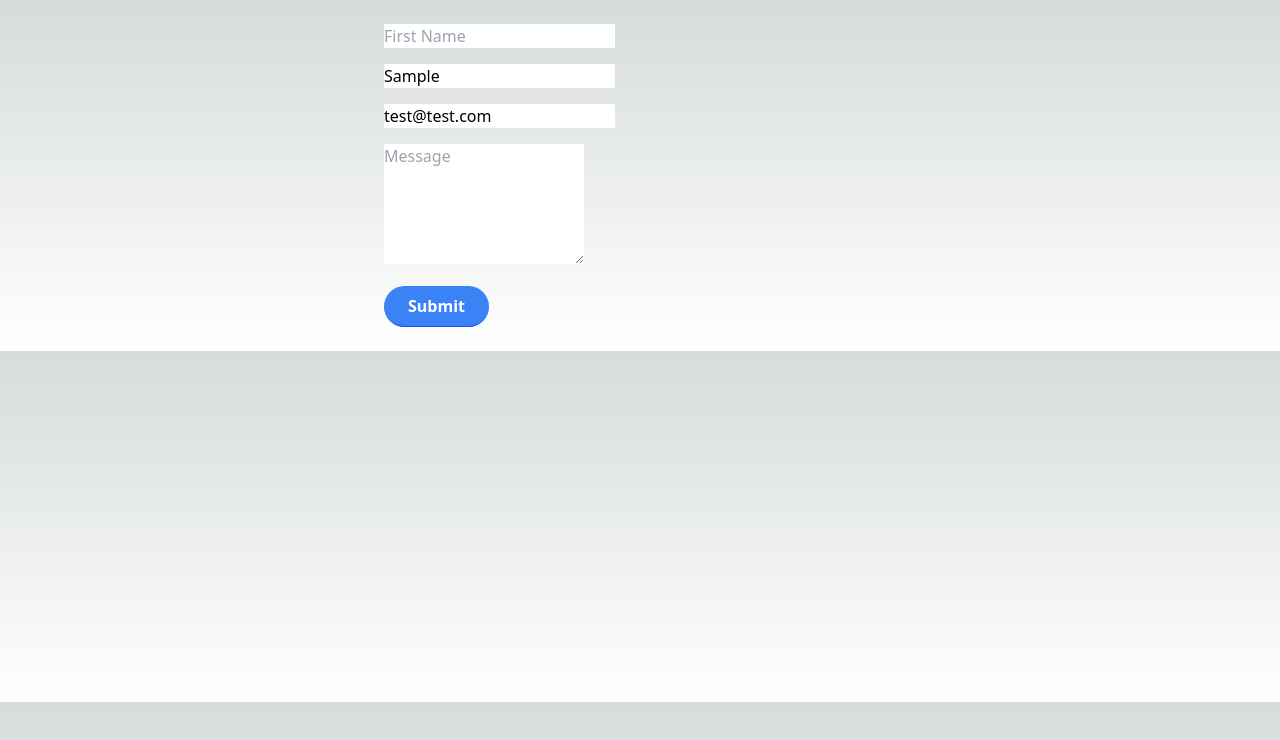
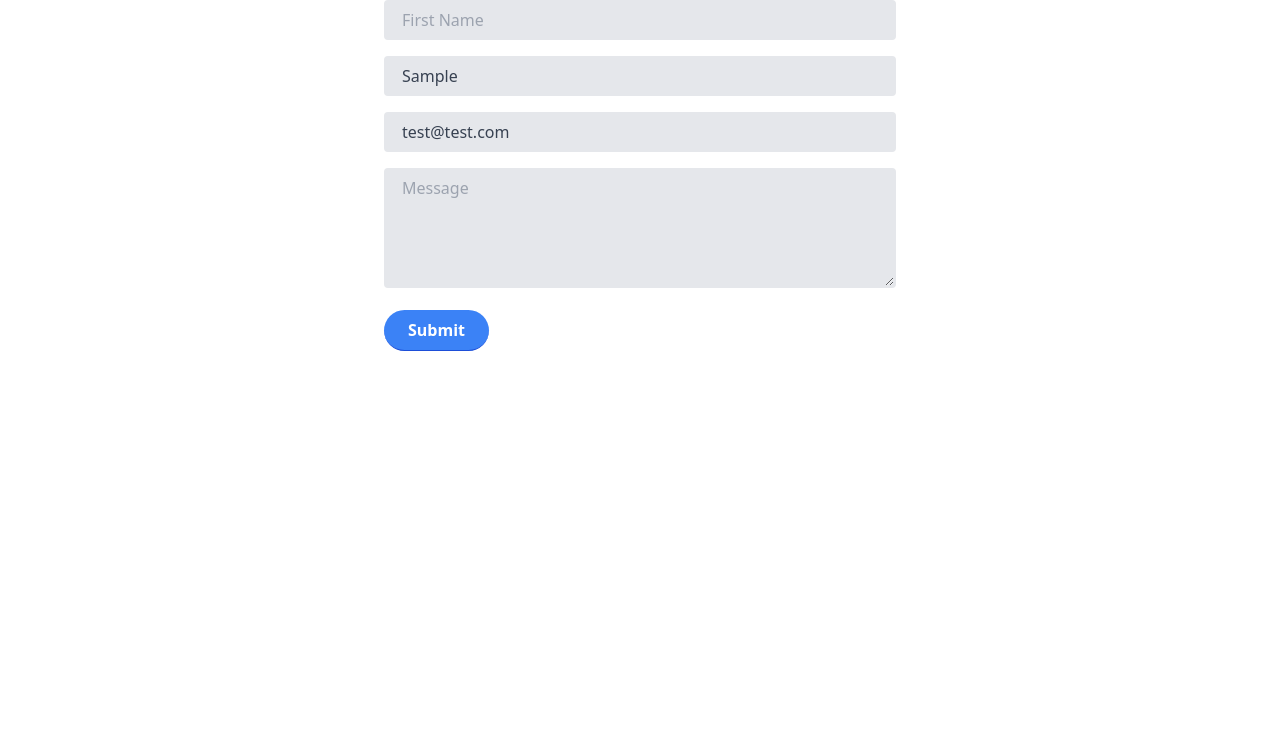
Before and after one commit to sfgroups/dashboard, a Next.js app: page / in a window 1280 px wide. Shown: the top 740 px of the page. Built offline with nearby package versions, Linux system fonts and the light colour scheme.

Commit message:
added new api call

```diff
--- a/package.json
+++ b/package.json
@@ -21,6 +21,7 @@
     "@types/node": "18.14.0",
     "@types/react": "18.0.28",
     "@types/react-dom": "18.0.11",
+    "axios": "^1.3.3",
     "eslint": "8.34.0",
     "eslint-config-next": "13.1.6",
     "next": "13.1.6",
--- a/src/app/componentes/ControlContactForm.tsx
+++ b/src/app/componentes/ControlContactForm.tsx
@@ -52,6 +52,8 @@ export default function ControlContactForm() {
     setValue("firstName", event.target.value);
     if (event.target.value.toUpperCase() === "auto".toUpperCase()) {
       setValue("lastName", "Changed Name");
+      setValue("email", "summa@summa.com");
+      setValue("message", "This sample from");
     }
   };
 
@@ -68,7 +70,7 @@ export default function ControlContactForm() {
               type="text"
               placeholder="First Name"
               onChange={onChangeHandler}
-              className={`form-input ${errors.firstName ? 'border-red-500' : ''}`}
+              className={`form-input bg-gray-200 appearance-none border-2 border-gray-200 rounded w-full py-2 px-4 text-gray-700 leading-tight focus:outline-none focus:bg-white focus:border-purple-500 ${errors.firstName ? 'border-red-500' : ''}`}
             />
           )}
         />
@@ -85,7 +87,7 @@ export default function ControlContactForm() {
               {...field}
               type="text"
               placeholder="Last Name"
-              className={`form-input ${errors.lastName ? 'border-red-500' : ''}`}
+              className={`form-input bg-gray-200 appearance-none border-2 border-gray-200 rounded w-full py-2 px-4 text-gray-700 leading-tight focus:outline-none focus:bg-white focus:border-purple-500 ${errors.lastName ? 'border-red-500' : ''}`}
             />
           )}
         />
@@ -102,7 +104,7 @@ export default function ControlContactForm() {
               {...field}
               type="email"
               placeholder="Email Address"
-              className={`form-input ${errors.email ? 'border-red-500' : ''}`}
+              className={`form-input bg-gray-200 appearance-none border-2 border-gray-200 rounded w-full py-2 px-4 text-gray-700 leading-tight focus:outline-none focus:bg-white focus:border-purple-500 ${errors.email ? 'border-red-500' : ''}`}
             />
           )}
         />
@@ -119,7 +121,7 @@ export default function ControlContactForm() {
               {...field}
               rows={5}
               placeholder="Message"
-              className={`form-input ${errors.message ? 'border-red-500' : ''}`}
+              className={`form-input bg-gray-200 appearance-none border-2 border-gray-200 rounded w-full py-2 px-4 text-gray-700 leading-tight focus:outline-none focus:bg-white focus:border-purple-500 ${errors.message ? 'border-red-500' : ''}`}
             />
           )}
         />
--- /dev/null
+++ b/src/app/componentes/UserComponent.tsx
@@ -0,0 +1,30 @@
+"use client"
+import { useState, useEffect } from 'react';
+import { User } from "../../models/user"
+import usersAxios from '@/pages/api/usersAxios';
+
+
+export default function UserComponent() {
+  const [users, setUsers] = useState<User[]>([]);
+
+  useEffect(() => {
+    async function fetchUsers() {
+    //   const response = await fetch('/api/users');
+    //   const data = await response.json();
+    const users = await usersAxios.getUsers();
+      setUsers(users);
+    }
+    fetchUsers();
+  }, []);
+
+  return (
+    <div>
+      <h1>Users</h1>
+      <ul>
+        {users.map(user => (
+         <li key={user.id}>{user.name} - {user.email}</li>
+        ))}
+      </ul>
+    </div>
+  );
+}
--- a/src/app/globals.css
+++ b/src/app/globals.css
@@ -13,30 +13,24 @@
   --background-start-rgb: 214, 219, 220;
   --background-end-rgb: 255, 255, 255;
 
-  --primary-glow: conic-gradient(
-    from 180deg at 50% 50%,
+  --primary-glow: conic-gradient(from 180deg at 50% 50%,
       #16abff33 0deg,
       #0885ff33 55deg,
       #54d6ff33 120deg,
       #0071ff33 160deg,
-    transparent 360deg
-  );
-  --secondary-glow: radial-gradient(
-    rgba(255, 255, 255, 1),
-    rgba(255, 255, 255, 0)
-  );
+      transparent 360deg);
+  --secondary-glow: radial-gradient(rgba(255, 255, 255, 1),
+      rgba(255, 255, 255, 0));
 
   --tile-start-rgb: 239, 245, 249;
   --tile-end-rgb: 228, 232, 233;
-  --tile-border: conic-gradient(
-    #00000080,
+  --tile-border: conic-gradient(#00000080,
       #00000040,
       #00000030,
       #00000020,
       #00000010,
       #00000010,
-    #00000080
-  );
+      #00000080);
 
   --callout-rgb: 238, 240, 241;
   --callout-border-rgb: 172, 175, 176;
@@ -51,24 +45,20 @@
     --background-end-rgb: 0, 0, 0;
 
     --primary-glow: radial-gradient(rgba(1, 65, 255, 0.4), rgba(1, 65, 255, 0));
-    --secondary-glow: linear-gradient(
-      to bottom right,
+    --secondary-glow: linear-gradient(to bottom right,
         rgba(1, 65, 255, 0),
         rgba(1, 65, 255, 0),
-      rgba(1, 65, 255, 0.3)
-    );
+        rgba(1, 65, 255, 0.3));
 
     --tile-start-rgb: 2, 13, 46;
     --tile-end-rgb: 2, 5, 19;
-    --tile-border: conic-gradient(
-      #ffffff80,
+    --tile-border: conic-gradient(#ffffff80,
         #ffffff40,
         #ffffff30,
         #ffffff20,
         #ffffff10,
         #ffffff10,
-      #ffffff80
-    );
+        #ffffff80);
 
     --callout-rgb: 20, 20, 20;
     --callout-border-rgb: 108, 108, 108;
@@ -91,12 +81,7 @@ body {
 
 body {
   color: rgb(var(--foreground-rgb));
-  background: linear-gradient(
-      to bottom,
-      transparent,
-      rgb(var(--background-end-rgb))
-    )
-    rgb(var(--background-start-rgb));
+  background: white;
 }
 
 a {
--- a/src/app/page.tsx
+++ b/src/app/page.tsx
@@ -4,13 +4,13 @@ import FormSamples from "./componentes/FormSamples";
 import EmailForm from "./componentes/EmailForm";
 import ControlContactForm from "./componentes/ControlContactForm";
 import Modal from "./componentes/Modal";
-
+import UserComponent from "./componentes/UserComponent"
 export default function Home() {
   return (
     <main>
+     <ControlContactForm/>
+      <br/>
 
-      <br/>
-      <ControlContactForm/>
       <br/>
 
 
--- /dev/null
+++ b/src/models/user.ts
@@ -0,0 +1,8 @@
+
+ export interface User {
+    id: number;
+    name: string;
+    username: string;
+    email: string;
+
+  }
--- /dev/null
+++ b/src/pages/api/users.ts
@@ -0,0 +1,13 @@
+import { NextApiRequest, NextApiResponse } from 'next';
+
+export default async function getUsers(req: NextApiRequest, res: NextApiResponse) {
+  try {
+    console.log("making call")
+    const response = await fetch('https://jsonplaceholder.typicode.com/users');
+    const data = await response.json();
+    console.log("Response received")
+    res.status(200).json(data);
+  } catch (error) {
+    res.status(500).json({ message: 'Internal server error' });
+  }
+}
--- /dev/null
+++ b/src/pages/api/usersAxios.ts
@@ -0,0 +1,14 @@
+import axios from "axios";
+import { User } from "../../models/user"
+
+
+class UserService {
+  async getUsers(): Promise<User[]> {
+    console.log("Making call");
+    const response = await axios.get<User[]>("/api/users");
+    console.log(response.data);
+    return response.data;
+  }
+}
+
+export default new UserService();
```
Also changed, not shown: 1 other file (tests, documents, lock files or other folders). Lines whose indentation alone changed are shown as unchanged.
